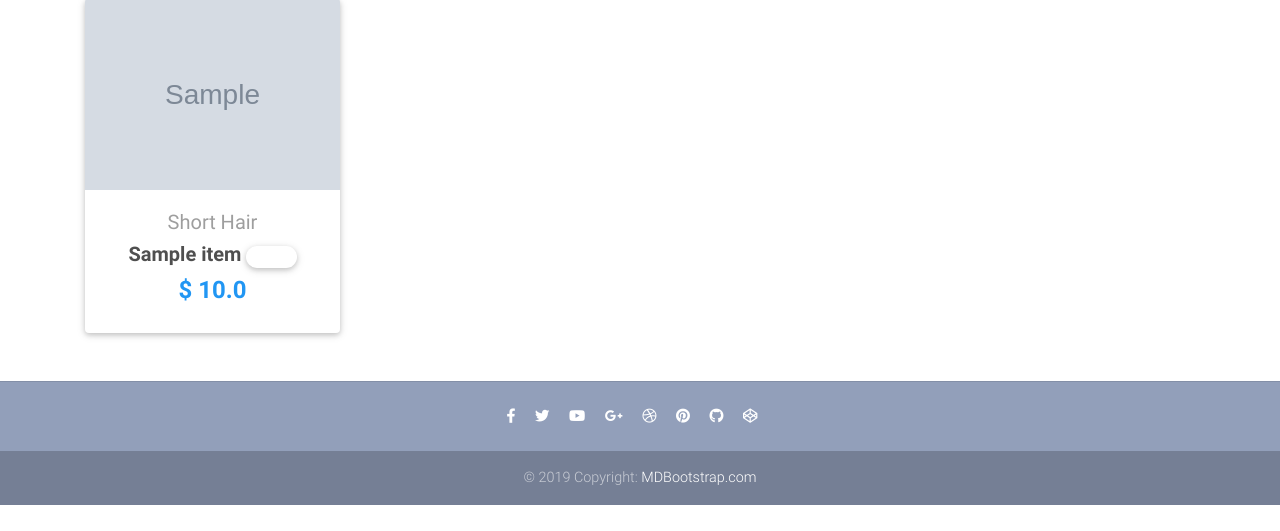
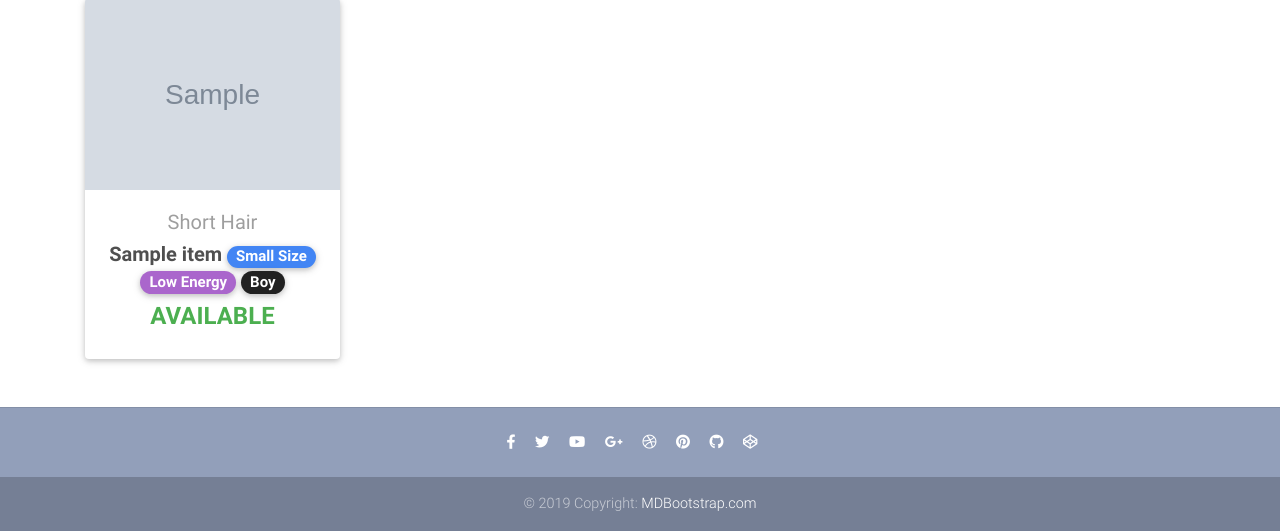
Before and after one commit to lineis/django-rent-a-cat, a Django app: page / in a window 1280 px wide. Shown: the part 553-1084 px from the top of the page. Before the commit the page ends 1058 px from the top, so only its background shows below. Run offline with Django 3.2, Linux system fonts and the light colour scheme; tables that the repository leaves empty hold one stand-in row (values such as "Sample post"); grey boxes marked "Sample" are stand-in pictures; some libraries are stand-ins or nearby versions.

Commit message:
add attributes on item, work on home page

```diff
--- a/core/models.py
+++ b/core/models.py
@@ -28,7 +28,12 @@
     ('L', 'Large Size')
 )
 
-# color and gender?
+GENDER_CHOICES = (
+    ('M', 'Boy'),
+    ('F', 'Girl')
+)
+
+# color?
 
 ADDRESS_CHOICES = (
     ('B', 'Billing'),
@@ -50,8 +55,11 @@
     title = models.CharField(max_length=100)
     price = models.FloatField()
     discount_price = models.FloatField(blank=True, null=True)
+    available = models.BooleanField()
     category = models.CharField(choices=CATEGORY_CHOICES, max_length=2)
-    label = models.CharField(choices=LABEL_CHOICES, max_length=1)
+    label = models.CharField(choices=LABEL_CHOICES, max_length=2)
+    size = models.CharField(choices=SIZE_CHOICES, max_length=1, default='NULL')
+    gender = models.CharField(choices=GENDER_CHOICES, max_length=1, default='M')
     slug = models.SlugField()
     description = models.TextField()
     image = models.ImageField()
--- a/templates/carousel.html
+++ b/templates/carousel.html
@@ -14,7 +14,7 @@
 
           <!--First slide-->
           <div class="carousel-item active">
-            <div class="view" style="background-image: url('https://wallpapercave.com/wp/wp3208771.jpg'); background-repeat: no-repeat; background-size: cover; background-position: 0% 15%;">
+            <div class="view" style="background-image: url('https://wallpapercave.com/wp/wp3208773.jpg'); background-repeat: no-repeat; background-size: cover; background-position: 0% 15%;">
 
               <!-- Mask & flexbox options-->
               <div class="mask rgba-black-strong d-flex justify-content-center align-items-center">
@@ -49,7 +49,7 @@
 
           <!--Second slide-->
           <div class="carousel-item">
-            <div class="view" style="background-image: url('https://wallpapercave.com/wp/wp3208773.jpg'); background-repeat: no-repeat; background-size: cover; background-position: 0% 15%;">
+            <div class="view" style="background-image: url('https://wallpapercave.com/wp/wp3208771.jpg'); background-repeat: no-repeat; background-size: cover; background-position: 0% 15%;">
 
               <!-- Mask & flexbox options-->
               <div class="mask rgba-black-strong d-flex justify-content-center align-items-center">
--- a/templates/home.html
+++ b/templates/home.html
@@ -83,20 +83,23 @@
                 <h5>
                   <strong>
                     <a href="{{ item.get_absolute_url }}" class="dark-grey-text">{{ item.title }}
-                      <span class="badge badge-pill {{ item.get_label_display }}-color">NEW</span>
+                      <!-- <span class="badge badge-pill {{ item.get_label_display }}-color">NEW</span> -->
+                      <span class="badge badge-pill primary-color">{{ item.get_size_display }}</span>
+                      <span class="badge badge-pill secondary-color">{{ item.get_label_display }}</span>
+                      <span class="badge badge-pill btn-dark">{{ item.get_gender_display }}</span>
                     </a>
                   </strong>
                 </h5>
 
-                <h4 class="font-weight-bold blue-text">
-                  <strong>$
-                  {% if item.discount_price %}
-                  {{ item.discount_price }}
-                  {% else %}
-                  {{ item.price }}
-                  {% endif %}
-                  </strong>
+                {% if item.available %}
+                <h4 class="font-weight-bold green-text">
+                    <strong>AVAILABLE</strong>
                 </h4>
+                {% else %}
+                <h4 class="font-weight-bold blue-grey-text">
+                  <strong>TAKEN</strong>
+                </h4>
+                {% endif %}
 
               </div>
 
```
Also changed, not shown: core/migrations/0005_auto_20221215_1524.py (added), core/migrations/0006_item_size.py (added), core/migrations/0007_item_gender.py (added), core/migrations/0008_item_status.py (added), core/migrations/0009_auto_20221215_1539.py (added), core/migrations/0010_auto_20221215_1540.py (added).
